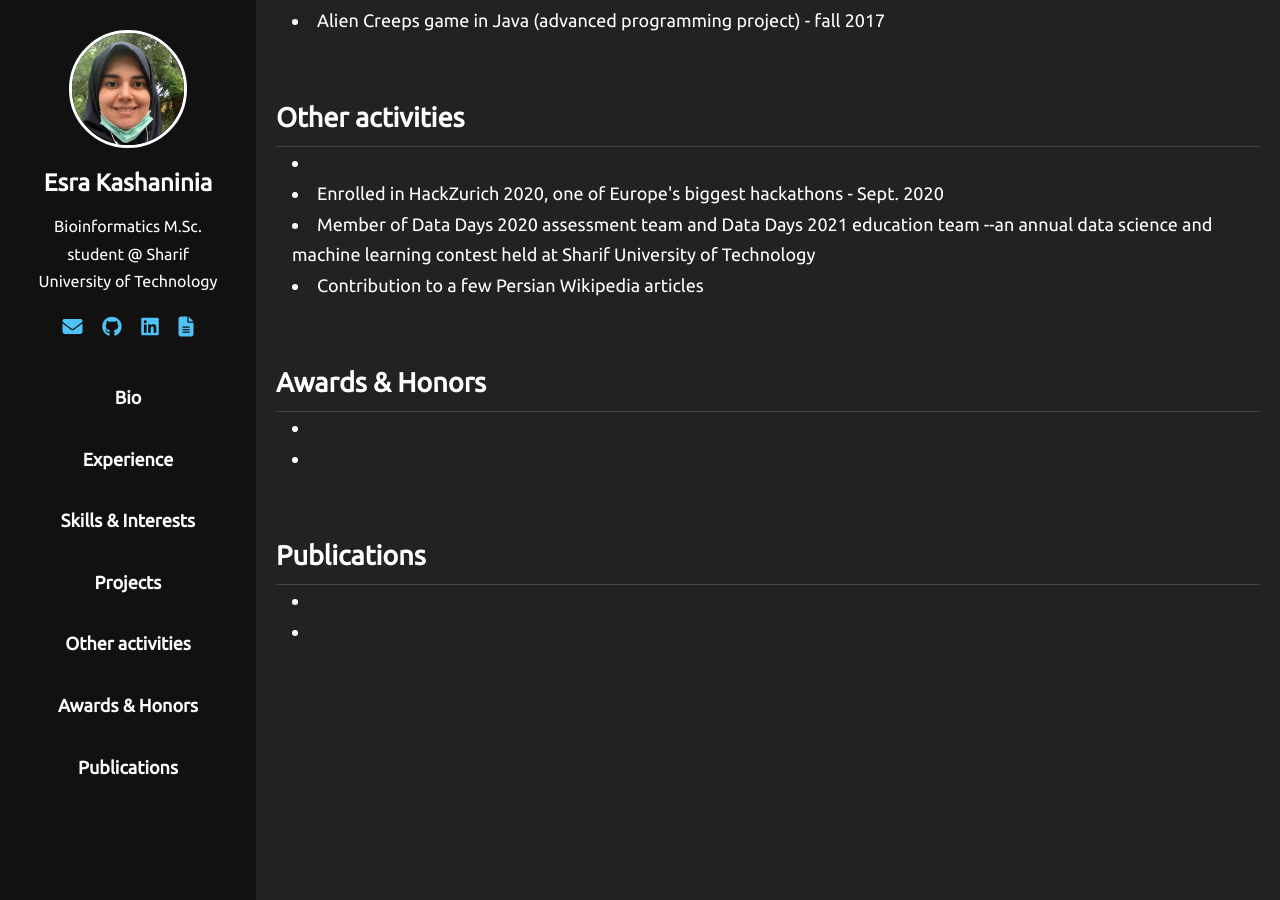
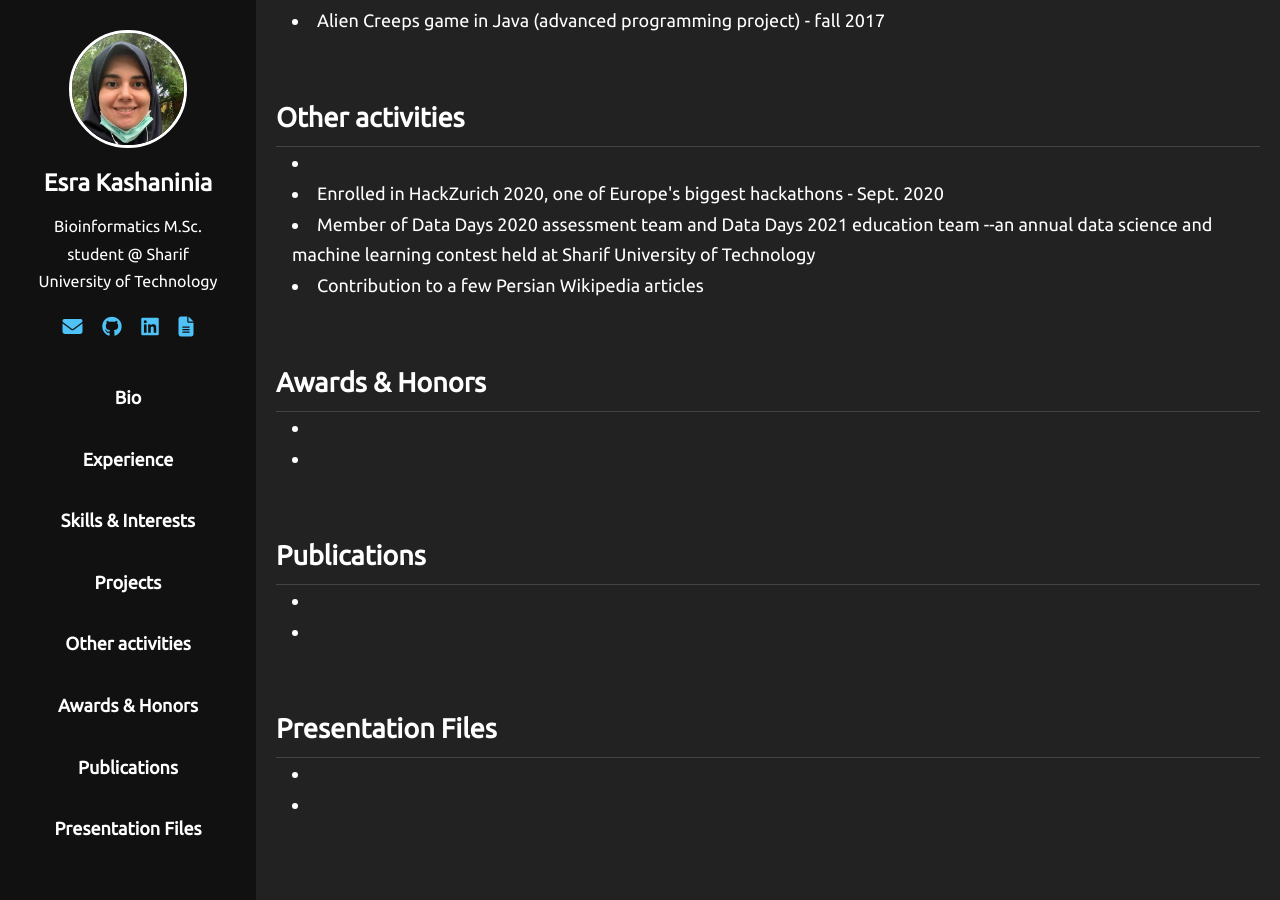
Before and after one commit to Esra-K/Esra-K.github.io, a Jekyll site: the page built from index.md, in a window 1280 px wide and 900 px high, scrolled down 1747 px. Built offline with Jekyll 4.4.1, drawn with Linux system fonts in a browser that asks for light colours.

Commit message:
test navbar scroll

```diff
--- a/index.md
+++ b/index.md
@@ -98,4 +98,14 @@ layout: default
   </li>
   </ul>
   </section>
+
+  <section id="presentations">
+  <h2> Presentation Files </h2>
+  <ul>
+  <li>
+  </li>
+  <li>
+  </li>
+  </ul>
+  </section>
 </div>
```
